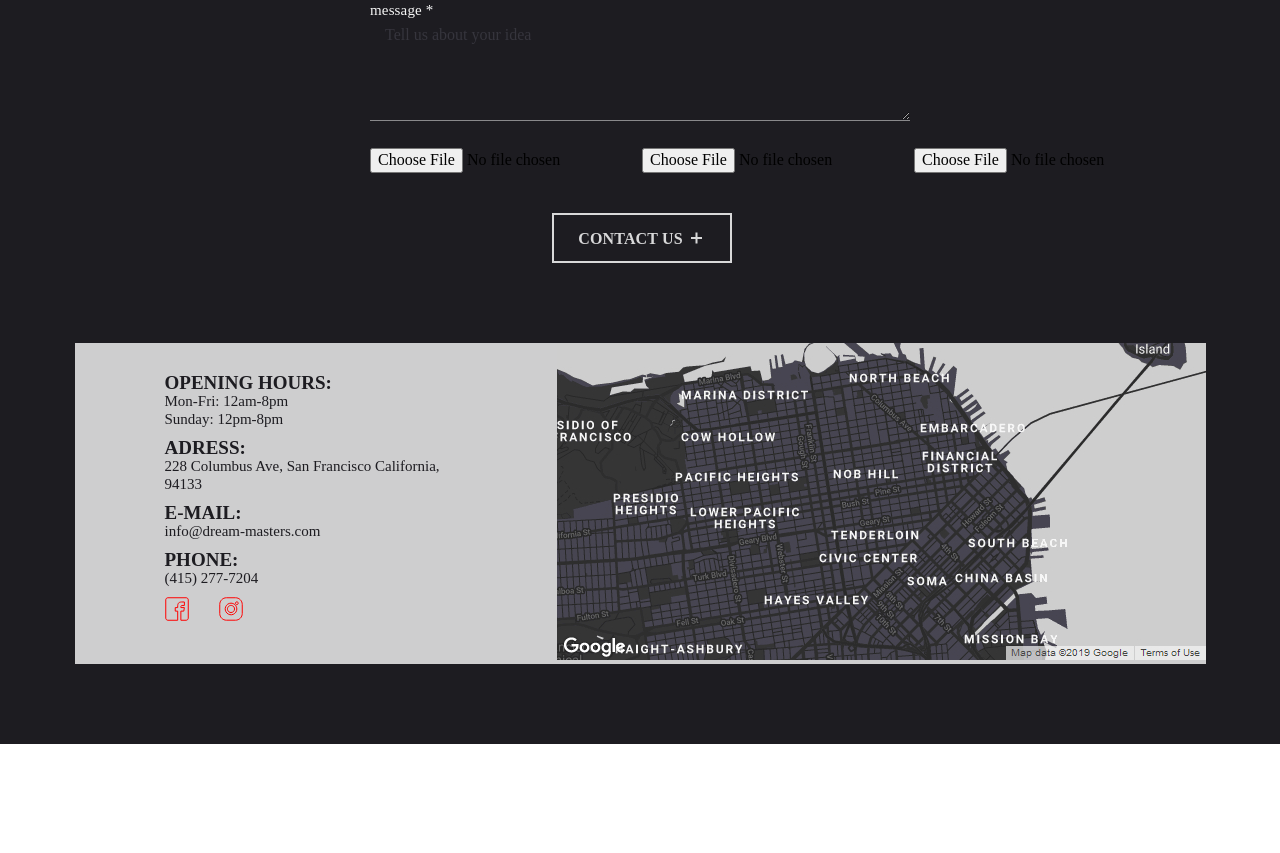
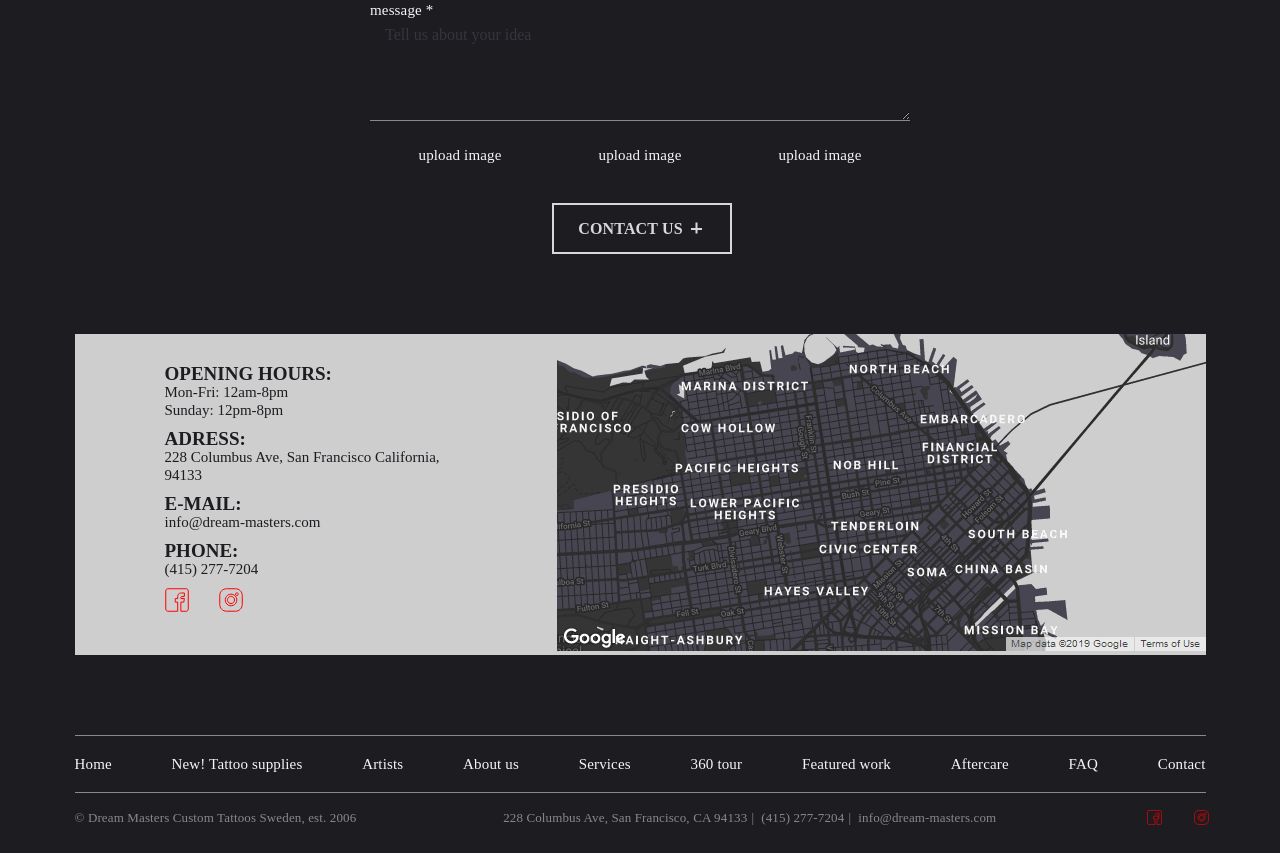
Before and after one commit to cherkasovaa/tattoo, a plain HTML site: page src/index.html in a window 1280 px wide. Shown: the part 3064-3917 px from the top of the page. Before the commit the page ends 3808 px from the top, so only its background shows below. Drawn offline with Linux system fonts and the light colour scheme.

Commit message:
add footer; custome upload index

```diff
--- a/src/index.html
+++ b/src/index.html
@@ -234,9 +234,32 @@
             <textarea name="message" id="message-text" cols="30" rows="5" placeholder="Tell us about your idea" class="form-contacts__placeholder" placeholder="Tell us about your idea" required></textarea>
 
             <div class="form-contacts__upload-photos">
-              <input type="file" accept="image/*" name="image-upload" id="first-image">
-              <input type="file" accept="image/*" name="image-upload" id="second-image">
-              <input type="file" accept="image/*" name="image-upload" id="third-image">
+              <div class="form-contacts__custom-upload-file">
+                <svg class="icon icon__upload">
+                  <use xlink:href="images/sprite.svg#upload-icon"></use>
+                </svg>
+                <label for="first-image" class="form-contacts__label">
+                  <input type="file" accept="image/*" name="image-upload" id="first-image" class="form-contacts__upload-file">upload image
+                </label>
+              </div>
+
+              <div class="form-contacts__custom-upload-file">
+                <svg class="icon icon__upload">
+                  <use xlink:href="images/sprite.svg#upload-icon"></use>
+                </svg>
+                <label for="second-image" class="form-contacts__label">
+                  <input type="file" accept="image/*" name="image-upload" id="second-image" class="form-contacts__upload-file">upload image
+                </label>
+              </div>
+
+              <div class="form-contacts__custom-upload-file">
+                <svg class="icon icon__upload">
+                  <use xlink:href="images/sprite.svg#upload-icon"></use>
+                </svg>
+                <label for="third-image" class="form-contacts__label">
+                  <input type="file" accept="image/*" name="image-upload" id="third-image" class="form-contacts__upload-file">upload image
+                </label>
+              </div>
             </div>
             <button type="submit" class="form-contacts__submit">Contact us</button>
           </form>
@@ -276,5 +299,45 @@
         </div>
       </section>
     </main>
+    <footer class="footer">
+      <div class="custom-container">
+        <div class="footer__menu">
+          <ul class="footer__list">
+            <li class="footer__items"><a href="#" class="footer__link">Home</a></li>
+            <li class="footer__items"><a href="#" class="footer__link">New! Tattoo supplies</a></li>
+            <li class="footer__items"><a href="#" class="footer__link">Artists</a></li>
+            <li class="footer__items"><a href="#" class="footer__link">About us</a></li>
+            <li class="footer__items"><a href="#" class="footer__link">Services</a></li>
+            <li class="footer__items"><a href="#" class="footer__link">360 tour</a></li>
+            <li class="footer__items"><a href="#" class="footer__link">Featured work</a></li>
+            <li class="footer__items"><a href="#" class="footer__link">Aftercare</a></li>
+            <li class="footer__items"><a href="#" class="footer__link">FAQ</a></li>
+            <li class="footer__items"><a href="#" class="footer__link">Contact</a></li>
+          </ul>
+        </div>
+        <div class="footer__copyright">
+          <p class="footer__copyright-info">© Dream Masters Custom Tattoos Sweden, est. 2006</p>
+          <ul class="footer__company-contacts">
+            <li class="footer__item">
+              <p class="footer__address">228 Columbus Ave, San Francisco, CA 94133</p>
+            </li>
+            <li class="footer__item">
+              <a href="tel:+14152777204" class="footer__phone">(415) 277-7204</a>
+            </li>
+            <li class="footer__item">
+              <a href="mailto:info@dream-masters.com" class="footer__email">info@dream-masters.com</a>
+            </li>
+          </ul>
+          <div class="networks networks__footer">
+            <svg class="icon icon__facebook--footer icon__facebook--highlight">
+              <use xlink:href="images/sprite.svg#fb"></use>
+            </svg>
+            <svg class="icon icon__instagram--footer icon__instagram--highlight">
+              <use xlink:href="images/sprite.svg#instagram"></use>
+            </svg>
+          </div>
+        </div>
+      </div>
+    </footer>
   </body>
 </html>
--- /dev/null
+++ b/src/scss/components/footer.scss
@@ -0,0 +1,64 @@
+@import '../_vars.scss';
+@import './menu.scss';
+
+.footer {
+  background-color: $secondary-c;
+
+  &__menu {
+    border-top: 1px solid $highlight-c;
+    border-bottom: 1px solid $highlight-c;
+    padding: 20px 0;
+  }
+
+  &__list {
+    display: flex;
+    justify-content: space-between;
+  }
+
+  &__link {
+    color: $primary-c;
+    font-family: $fn-sub;
+    font-size: $fs-smaller;
+    letter-spacing: 0.01em;
+    text-decoration: none;
+    transition: $duration;
+
+    &:hover {
+      text-decoration: none;
+      color: $attantion-c;
+    }
+  }
+
+  &__copyright {
+    display: flex;
+    justify-content: space-between;
+    font-family: $fn-sub;
+    font-size: $fs-extra-small;
+    line-height: 15px;
+    letter-spacing: 0.01em;
+    color: $highlight-c;
+    padding: 17px 0 25px;
+  }
+
+  &__item {
+    position: relative;
+    margin: 0 7px;
+  }
+
+  &__item:not(:last-child)::after {
+    content: '|';
+    position: absolute;
+    top: 0px;
+    right: -7px;
+  }
+
+  &__phone,
+  &__email {
+    text-decoration: none;
+    color: $highlight-c;
+  }
+
+  &__company-contacts {
+    display: flex;
+  }
+}
--- a/src/scss/components/form-contacts.scss
+++ b/src/scss/components/form-contacts.scss
@@ -35,6 +35,10 @@
     margin-bottom: 27px;
     padding-left: 15px;
     color: $primary-c;
+
+    &--select {
+      color: $highlight-c;
+    }
   }
 
   &__select-option {
@@ -48,7 +52,7 @@
 
   &__upload-photos {
     display: flex;
-    justify-content: space-between;
+    justify-content: space-around;
     padding-bottom: 40px;
   }
 
@@ -102,4 +106,23 @@
       top: 47%;
     }
   }
+
+  &__custom-upload-file {
+    display: flex;
+    justify-content: space-around;
+    width: 105px;
+    position: relative;
+
+    & .form-contacts__label {
+      cursor: pointer;
+      font-family: $fn-sub;
+      font-size: $fs-smaller;
+      color: $primary-c;
+      letter-spacing: 0.01em;
+    }
+  }
+
+  &__upload-file {
+    display: none;
+  }
 }
--- a/src/scss/main.scss
+++ b/src/scss/main.scss
@@ -14,6 +14,7 @@
 @import './components/collective-work.scss';
 @import './components/form-contacts.scss';
 @import './components/address.scss';
+@import './components/footer.scss';
 
 .custom-container {
   width: 1131px;
@@ -44,6 +45,13 @@
         stroke: darken($color: $attantion-c, $amount: 10);
       }
     }
+
+    &--footer {
+      display: inline-block;
+      width: 15px;
+      height: 15px;
+      margin-right: 29px;
+    }
   }
 
   &__instagram{
@@ -55,6 +63,12 @@
         stroke: darken($color: $attantion-c, $amount: 10);
       }
     }
+
+    &--footer {
+      display: inline-block;
+      width: 15px;
+      height: 15px;
+    }
   }
 
   &__add-icon {
@@ -64,6 +78,15 @@
     stroke: $attantion-c;
     vertical-align: bottom;
   }
+
+  &__upload {
+    position: absolute;
+    right: -10px;
+    width: 10px;
+    height: 20px;
+    stroke: $attantion-c;
+    fill: none;
+  }
 }
 
 .networks {
@@ -72,6 +95,13 @@
   position: absolute;
   top: 20px;
   right: -4px;
+
+  &__footer {
+    display: inline-block;
+    flex-direction: row;
+    position: relative;
+    top: 0;
+  }
 }
 
 .button {
```
Also changed, not shown: src/css/styles.css, src/images/sprite.svg.
